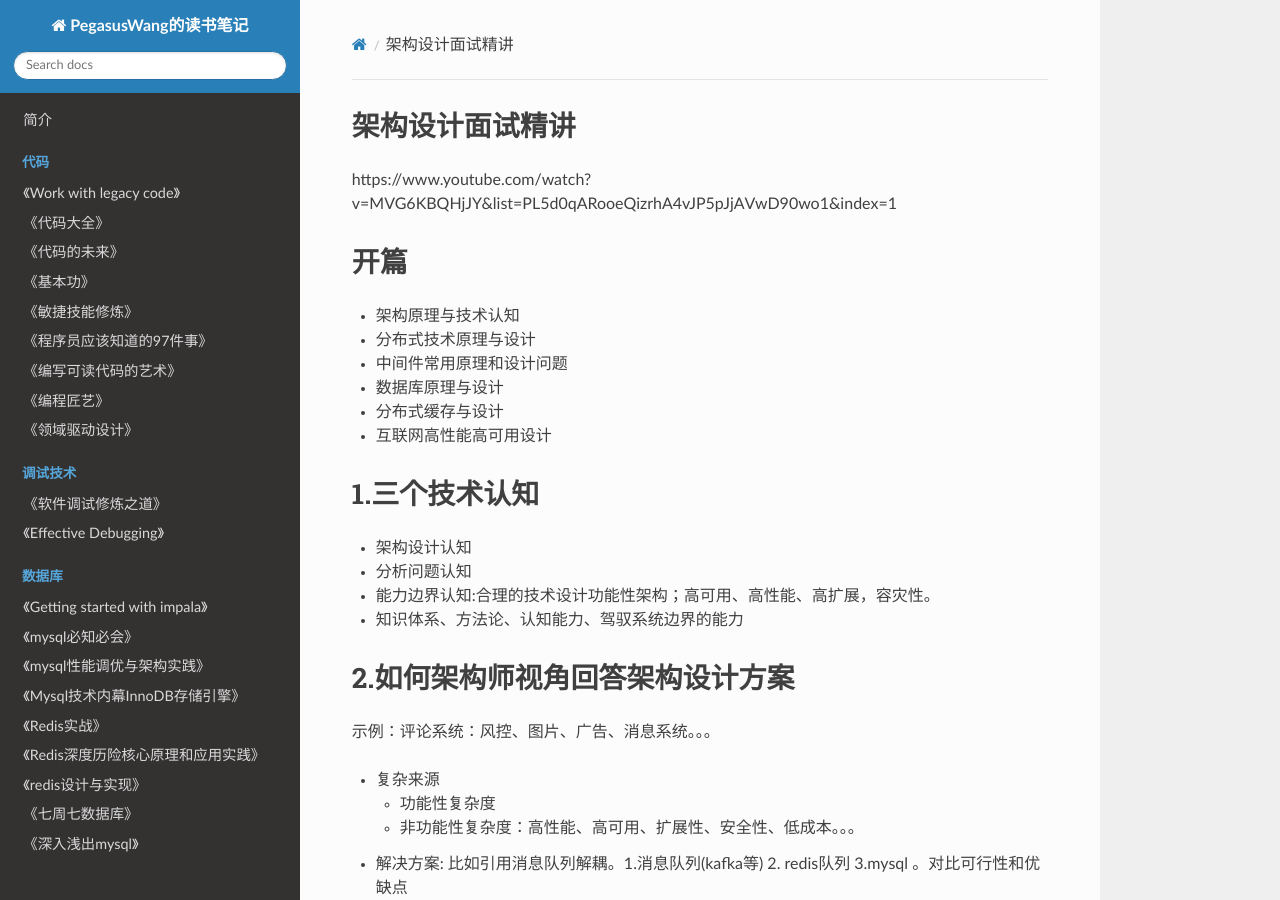
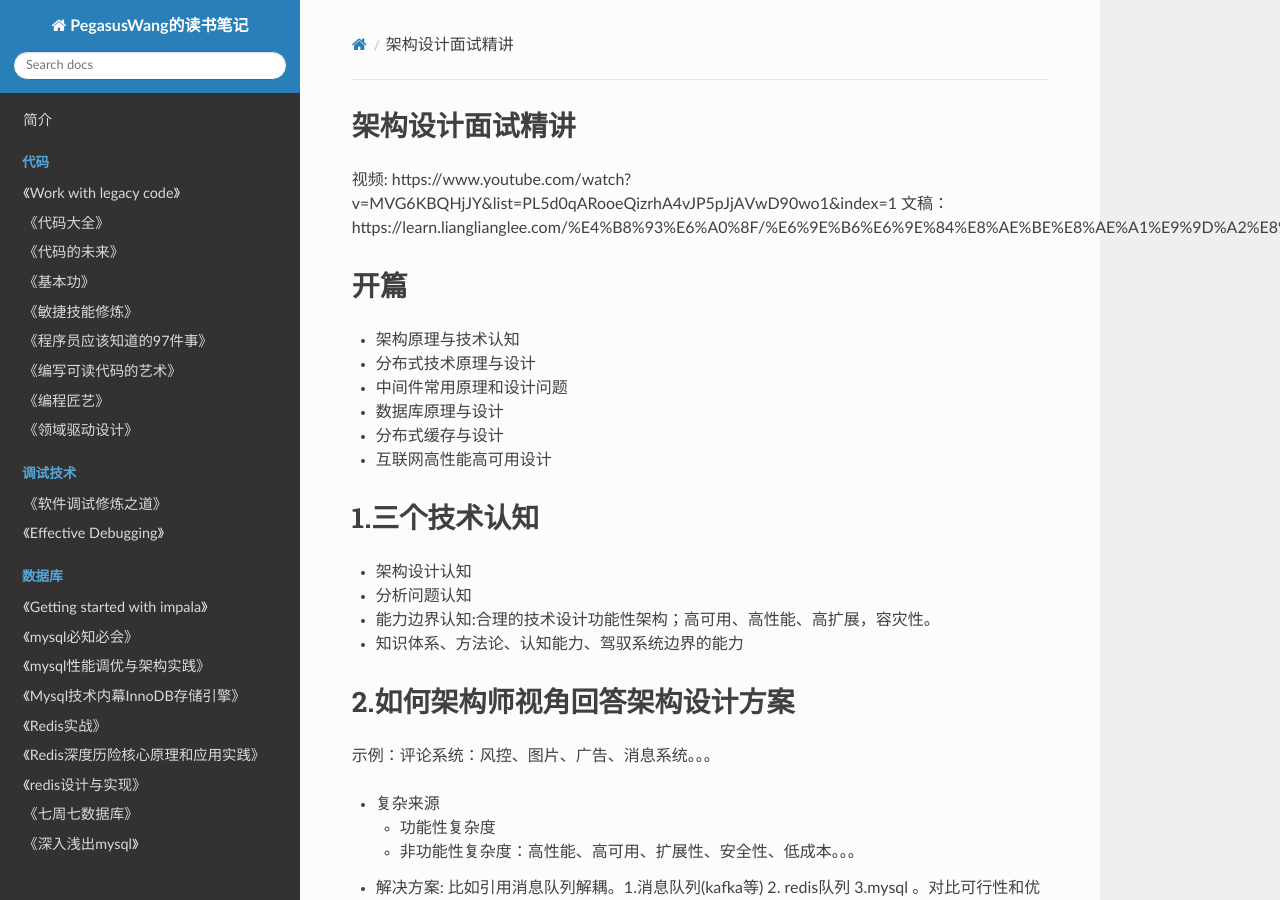
Before and after one commit to PegasusWang/booknotes, an MkDocs documentation site: the page built from docs/lecture/网课/架构设计面试精讲/架构设计面试精讲.md, in a window 1280 px wide and 900 px high. Built offline with MkDocs 1.6.1, drawn with Linux system fonts in a browser that asks for light colours; nearby versions of some CDN libraries; old or Windows-style settings are respelled for this version of MkDocs.

Commit message:
架构设计精讲文稿地址

```diff
--- a/docs/lecture/网课/架构设计面试精讲/架构设计面试精讲.md
+++ b/docs/lecture/网课/架构设计面试精讲/架构设计面试精讲.md
@@ -1,6 +1,7 @@
 #  架构设计面试精讲
 
-https://www.youtube.com/watch?v=MVG6KBQHjJY&list=PL5d0qARooeQizrhA4vJP5pJjAVwD90wo1&index=1
+视频: https://www.youtube.com/watch?v=MVG6KBQHjJY&list=PL5d0qARooeQizrhA4vJP5pJjAVwD90wo1&index=1
+文稿：https://learn.lianglianglee.com/%E4%B8%93%E6%A0%8F/%E6%9E%B6%E6%9E%84%E8%AE%BE%E8%AE%A1%E9%9D%A2%E8%AF%95%E7%B2%BE%E8%AE%B2
 
 # 开篇
 
```
